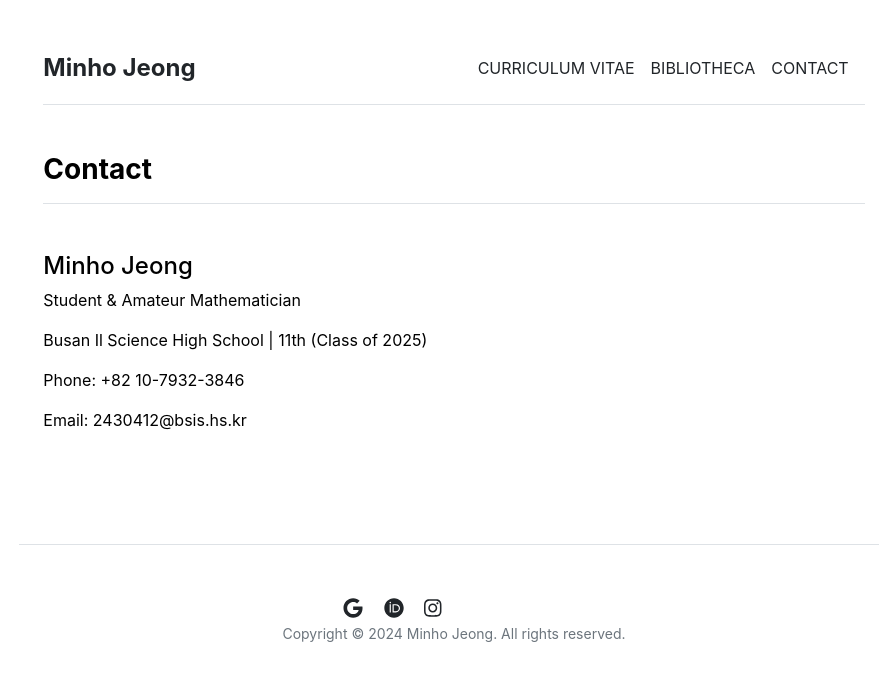
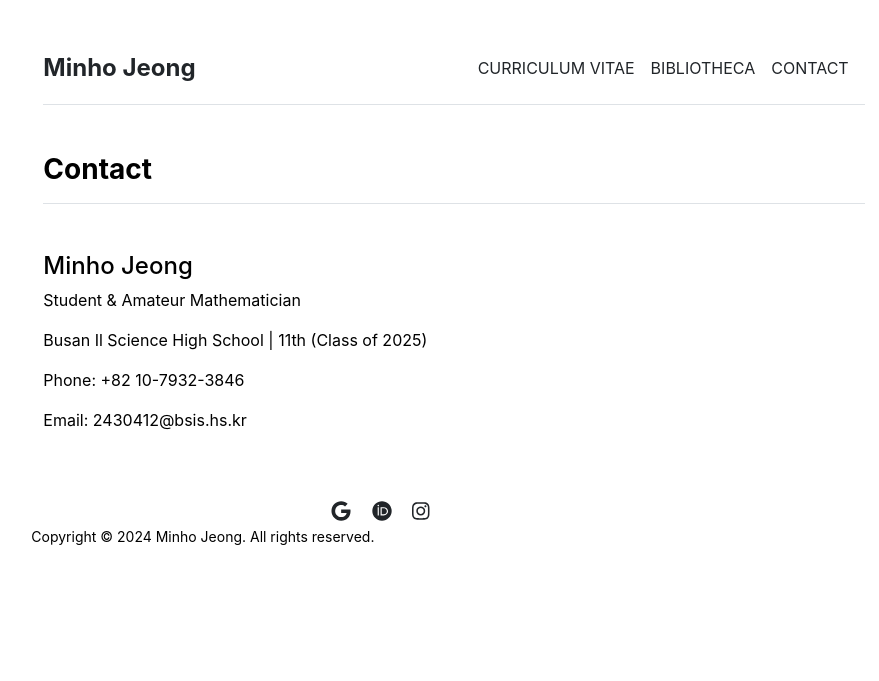
Before and after one commit to mino-jeong/mino-jeong.github.io, a Jekyll site: the page built from contact.md, in a window 1280 px wide. Shown: the top 681 px of the page, without its empty margins (186-1065 px from the left). Built offline with Jekyll 4.4.1, drawn with Linux system fonts in a browser that asks for light colours.

Commit message:
Update footer.html

```diff
--- a/_includes/footer.html
+++ b/_includes/footer.html
@@ -1,4 +1,4 @@
-<footer class="pt-5 my-5 text-muted border-top" style="align-items: center; text-align: center;">
+<tfoot class="pt-5 my-5 text-muted border-top" style="align-items: center; text-align: center;" align="center">
   <div class="row">
     <div class="col-sm-6 text-end social-media-icons">
       {% for item in site.data.settings.social %}
@@ -8,4 +8,4 @@
     <br>
     <small>Copyright &copy; 2024 Minho Jeong. All rights reserved.</small>
   </div>
-</footer>
+</tfoot>
```
